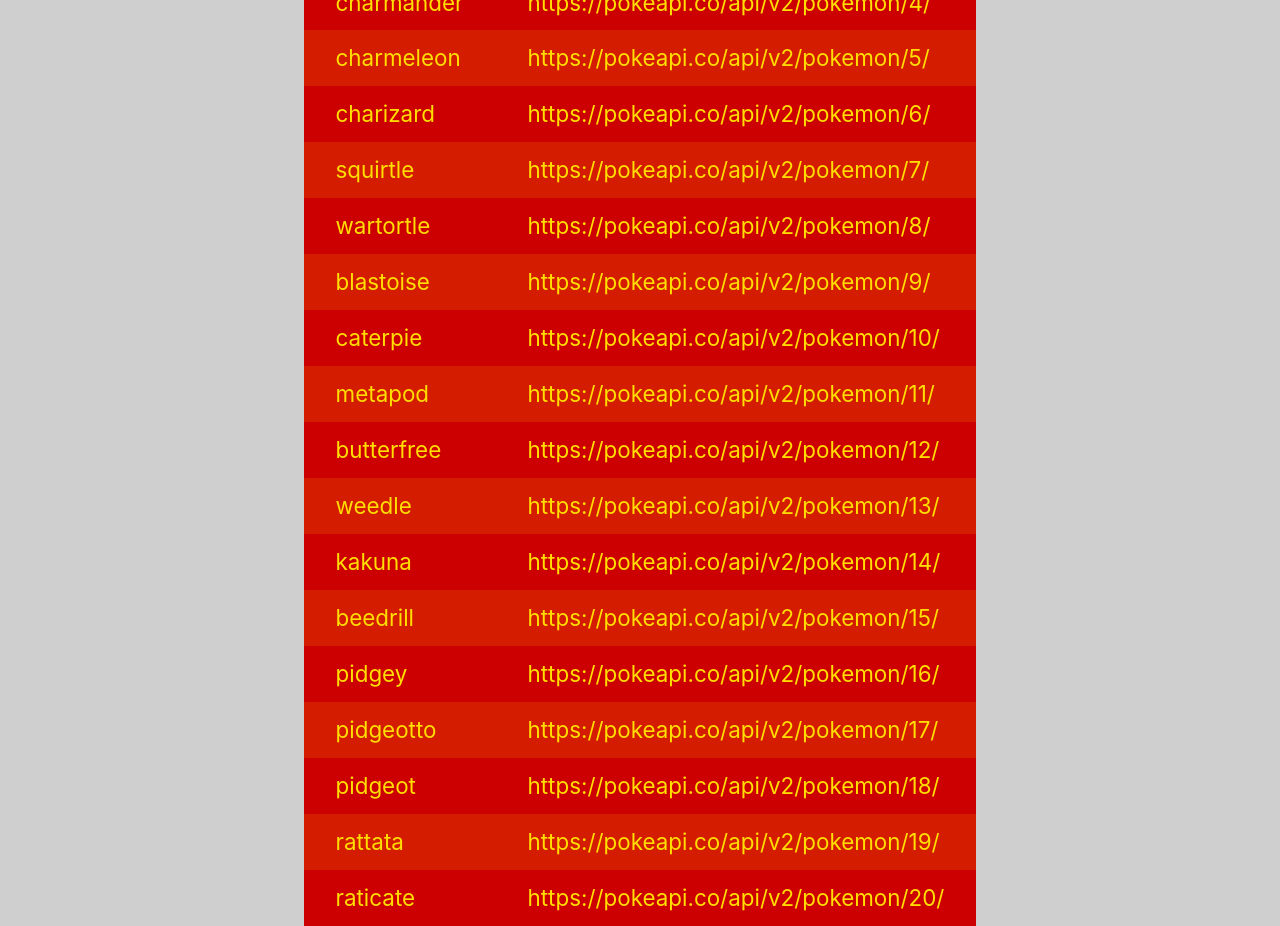
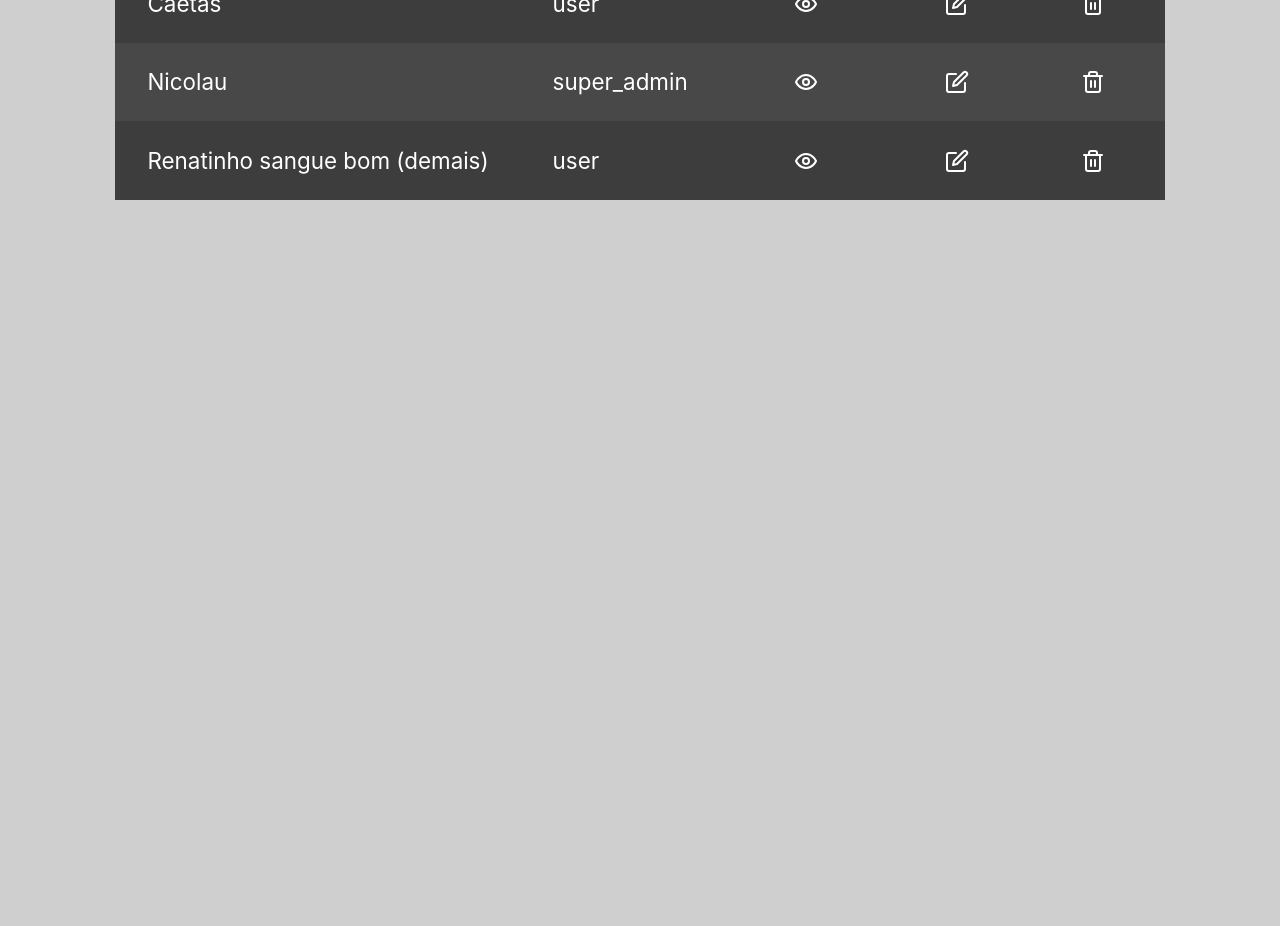
Before and after one commit to StructCE/our-react-components, a React (Vite) app: page / in a window 1280 px wide. Shown: the part 320-1246 px from the top of the page. After the commit the page ends 800 px from the top, so only its background shows below. Built offline with nearby package versions, Linux system fonts and the light colour scheme.

Commit message:
style back to ok

```diff
--- a/src/App.jsx
+++ b/src/App.jsx
@@ -1,7 +1,7 @@
-import { TableExample2 } from "./components/Table/example2";
+import { TableExample } from "./components/Table/example";
 
 function App() {
-  return <TableExample2 />;
+  return <TableExample />;
 }
 
 export default App;
--- a/src/components/Table/example2/getPokemons.js
+++ /dev/null
@@ -1,84 +0,0 @@
-export function getPokemons() {
-  return [
-    {
-      name: "bulbasaur",
-      url: "https://pokeapi.co/api/v2/pokemon/1/",
-    },
-    {
-      name: "ivysaur",
-      url: "https://pokeapi.co/api/v2/pokemon/2/",
-    },
-    {
-      name: "venusaur",
-      url: "https://pokeapi.co/api/v2/pokemon/3/",
-    },
-    {
-      name: "charmander",
-      url: "https://pokeapi.co/api/v2/pokemon/4/",
-    },
-    {
-      name: "charmeleon",
-      url: "https://pokeapi.co/api/v2/pokemon/5/",
-    },
-    {
-      name: "charizard",
-      url: "https://pokeapi.co/api/v2/pokemon/6/",
-    },
-    {
-      name: "squirtle",
-      url: "https://pokeapi.co/api/v2/pokemon/7/",
-    },
-    {
-      name: "wartortle",
-      url: "https://pokeapi.co/api/v2/pokemon/8/",
-    },
-    {
-      name: "blastoise",
-      url: "https://pokeapi.co/api/v2/pokemon/9/",
-    },
-    {
-      name: "caterpie",
-      url: "https://pokeapi.co/api/v2/pokemon/10/",
-    },
-    {
-      name: "metapod",
-      url: "https://pokeapi.co/api/v2/pokemon/11/",
-    },
-    {
-      name: "butterfree",
-      url: "https://pokeapi.co/api/v2/pokemon/12/",
-    },
-    {
-      name: "weedle",
-      url: "https://pokeapi.co/api/v2/pokemon/13/",
-    },
-    {
-      name: "kakuna",
-      url: "https://pokeapi.co/api/v2/pokemon/14/",
-    },
-    {
-      name: "beedrill",
-      url: "https://pokeapi.co/api/v2/pokemon/15/",
-    },
-    {
-      name: "pidgey",
-      url: "https://pokeapi.co/api/v2/pokemon/16/",
-    },
-    {
-      name: "pidgeotto",
-      url: "https://pokeapi.co/api/v2/pokemon/17/",
-    },
-    {
-      name: "pidgeot",
-      url: "https://pokeapi.co/api/v2/pokemon/18/",
-    },
-    {
-      name: "rattata",
-      url: "https://pokeapi.co/api/v2/pokemon/19/",
-    },
-    {
-      name: "raticate",
-      url: "https://pokeapi.co/api/v2/pokemon/20/",
-    },
-  ];
-}
--- a/src/components/Table/example2/index.jsx
+++ /dev/null
@@ -1,23 +0,0 @@
-import React from "react";
-import { PageLayout, StyledPokeTable } from "./styles";
-import { getPokemons } from "./getPokemons";
-
-const usedFields = [
-  { title: "Nome", name: "name" },
-  { title: "Imagem (url)", name: "url" },
-];
-
-export function TableExample2() {
-  const pokemons = getPokemons();
-
-  return (
-    <PageLayout>
-      <StyledPokeTable
-        title="Pokemons"
-        fields={usedFields}
-        rows={pokemons}
-        breakPointWidth={715}
-      />
-    </PageLayout>
-  );
-}
--- a/src/components/Table/example2/styles.js
+++ /dev/null
@@ -1,22 +0,0 @@
-import styled from "styled-components";
-import { Table } from "..";
-
-export const StyledPokeTable = styled(Table)`
-  color: #ffde00;
-  background-color: #cc0000;
-
-  caption {
-    text-shadow: -1.8px -1.8px 0 #3b4cca, 1.8px -1.8px 0 #3b4cca,
-      -1.8px 1.8px 0 #3b4cca, 1.8px 1.8px 0 #3b4cca;
-  }
-
-  tbody tr:nth-of-type(2n + 1) {
-    background-color: #ffde0020;
-  }
-`;
-
-export const PageLayout = styled.section`
-  display: flex;
-  align-items: center;
-  justify-content: center;
-`;
--- a/src/components/Table/styles.js
+++ b/src/components/Table/styles.js
@@ -10,7 +10,7 @@
     com as 2 próximas props
   */
   color: white;
-  /* background-color: rgba(0, 0, 0, 0.7); */
+  background-color: rgba(0, 0, 0, 0.7);
 
   margin-inline: 1rem;
 
```
